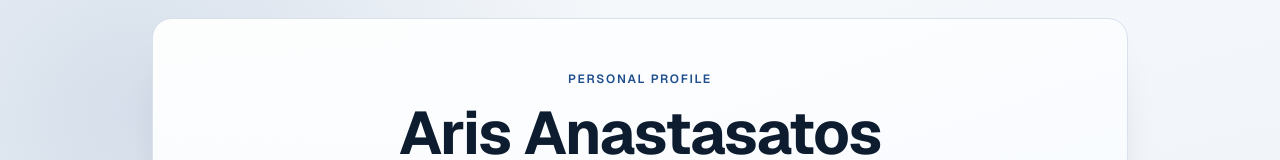
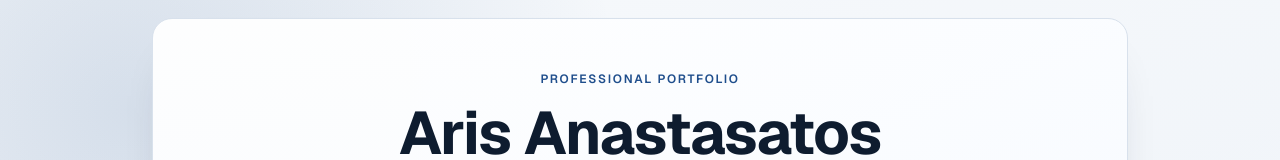
Before and after one commit to ArisAna/arisan-frontend, a Next.js app: page / in a window 1280 px wide. Shown: the part 127-287 px from the top of the page. Built offline with nearby package versions, Linux system fonts and the light colour scheme.

Commit message:
Update: Professional Portfolio header

```diff
--- a/app/page.tsx
+++ b/app/page.tsx
@@ -8,7 +8,7 @@ export default function Home() {
       <Navigation />
       <div className="mx-auto max-w-5xl px-6 py-14 md:py-20">
         <section className="hero">
-          <p className="eyebrow">Personal Profile</p>
+          <p className="eyebrow">Professional Portfolio</p>
           <h1 className="hero-title">Aris Anastasatos</h1>
           <p className="hero-subtitle">Technical Architect & Product Manager 🚀</p>
           <p className="hero-description">
```
